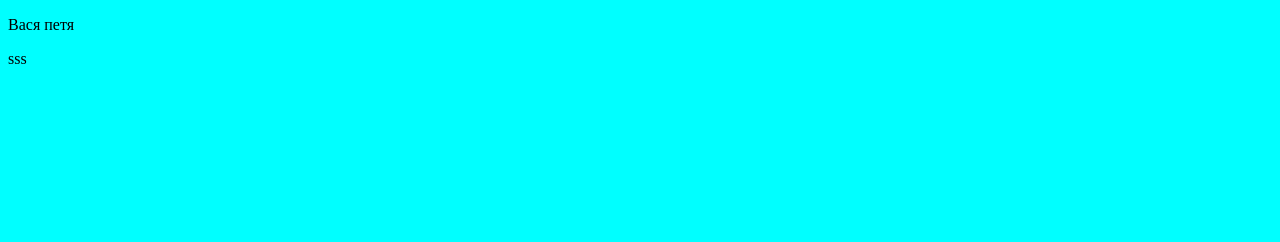
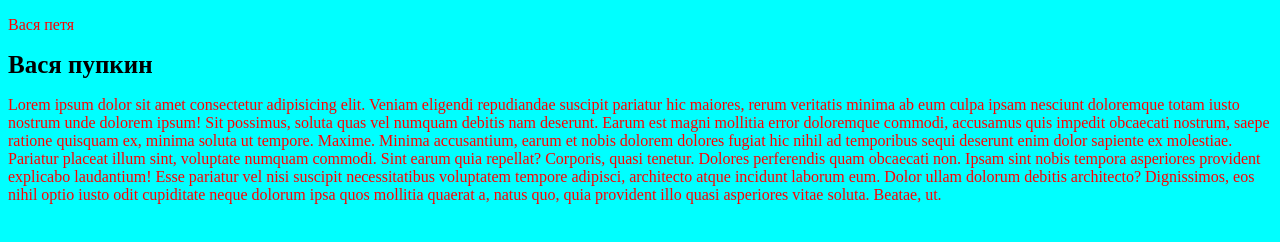
Before and after one commit to set110/gittest, a plain HTML site: page index.html in a window 1280 px wide. Drawn offline with Linux system fonts and the light colour scheme.

Commit message:
изменения

```diff
--- a/index.html
+++ b/index.html
@@ -9,5 +9,21 @@
 </head>
 <body>
     <p>Вася петя</p>
+    <h1>Вася пупкин</h1>
+    <p>Lorem ipsum dolor sit amet consectetur adipisicing elit. Veniam eligendi
+         repudiandae suscipit pariatur hic maiores, rerum veritatis minima ab eum
+         culpa ipsam nesciunt doloremque totam iusto nostrum unde dolorem ipsum!
+    Sit possimus, soluta quas vel numquam debitis nam deserunt. Earum est magni
+    mollitia error doloremque commodi, accusamus quis impedit obcaecati nostrum,
+     saepe ratione quisquam ex, minima soluta ut tempore. Maxime.
+    Minima accusantium, earum et nobis dolorem dolores fugiat hic nihil ad temporibus
+     sequi deserunt enim dolor sapiente ex molestiae. Pariatur placeat illum sint,
+      voluptate numquam commodi. Sint earum quia repellat?
+    Corporis, quasi tenetur. Dolores perferendis quam obcaecati non. Ipsam sint nobis
+     tempora asperiores provident explicabo laudantium! Esse pariatur vel nisi suscipit
+     necessitatibus voluptatem tempore adipisci, architecto atque incidunt laborum eum.
+    Dolor ullam dolorum debitis architecto? Dignissimos, eos nihil optio iusto odit
+     cupiditate neque dolorum ipsa quos mollitia quaerat a, natus quo, quia provident
+      illo quasi asperiores vitae soluta. Beatae, ut.</p>
 </body>
-</html>sss
+</html>
--- a/style.css
+++ b/style.css
@@ -1,3 +1,9 @@
 body{
      background-color: aqua;
 }
+p{
+     color:red;
+}
+h1{
+     font-size: 25px;
+}
```
